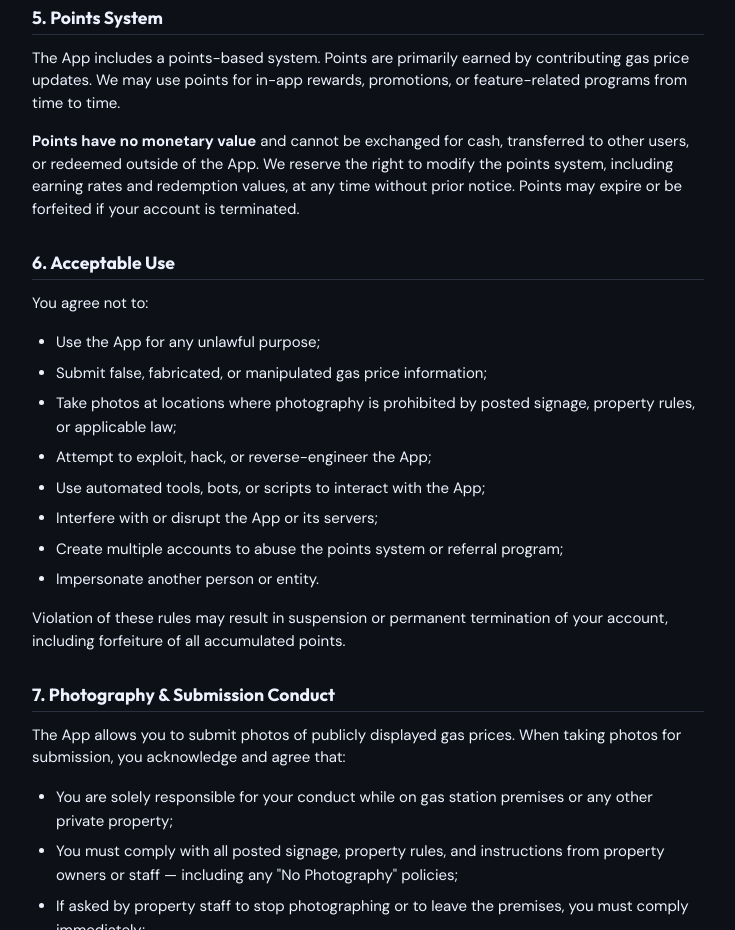
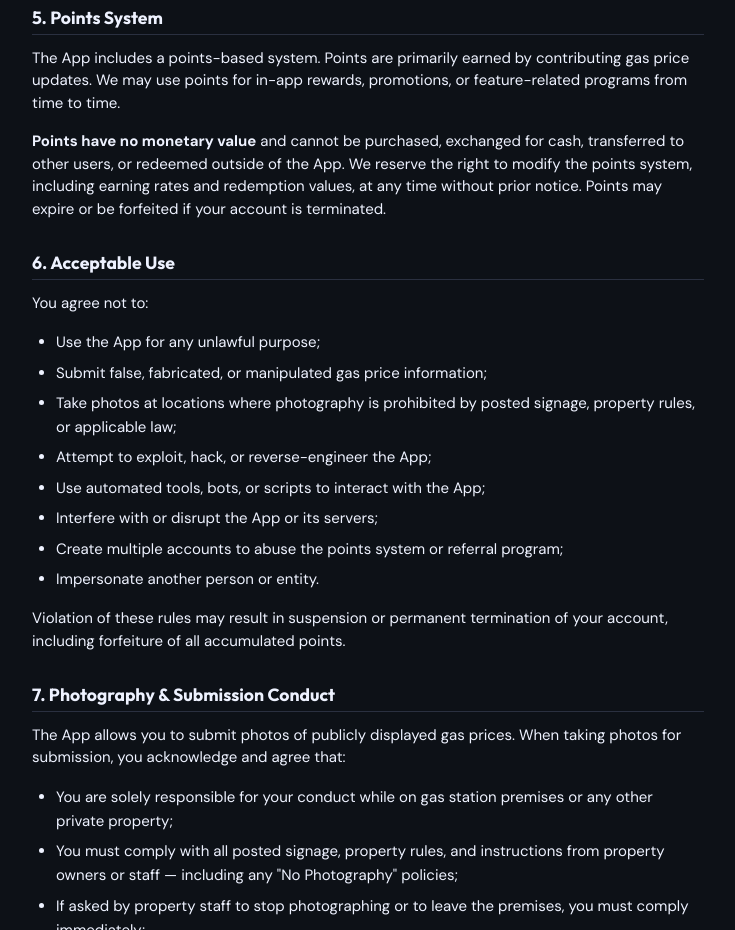
Before and after one commit to sayvagas/sayva-web, a plain HTML site: page terms.html in a window 1280 px wide. Shown: the part 1280-2210 px from the top of the page, without its empty margins (272-1007 px from the left). Drawn offline with Linux system fonts and the light colour scheme.

Commit message:
Terms: points cannot be purchased

```diff
--- a/terms.html
+++ b/terms.html
@@ -52,7 +52,7 @@
 
     <h2>5. Points System</h2>
     <p>The App includes a points-based system. Points are primarily earned by contributing gas price updates. We may use points for in-app rewards, promotions, or feature-related programs from time to time.</p>
-    <p><strong>Points have no monetary value</strong> and cannot be exchanged for cash, transferred to other users, or redeemed outside of the App. We reserve the right to modify the points system, including earning rates and redemption values, at any time without prior notice. Points may expire or be forfeited if your account is terminated.</p>
+    <p><strong>Points have no monetary value</strong> and cannot be purchased, exchanged for cash, transferred to other users, or redeemed outside of the App. We reserve the right to modify the points system, including earning rates and redemption values, at any time without prior notice. Points may expire or be forfeited if your account is terminated.</p>
 
     <h2>6. Acceptable Use</h2>
     <p>You agree not to:</p>
```
